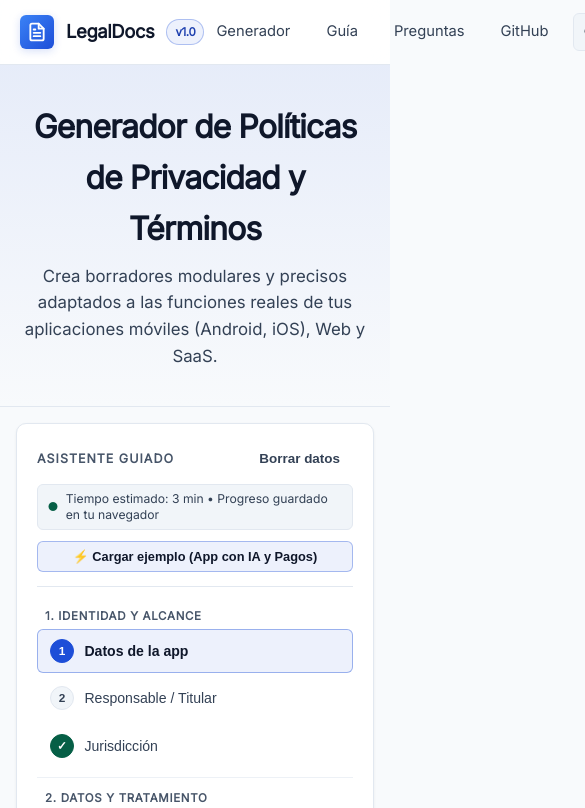
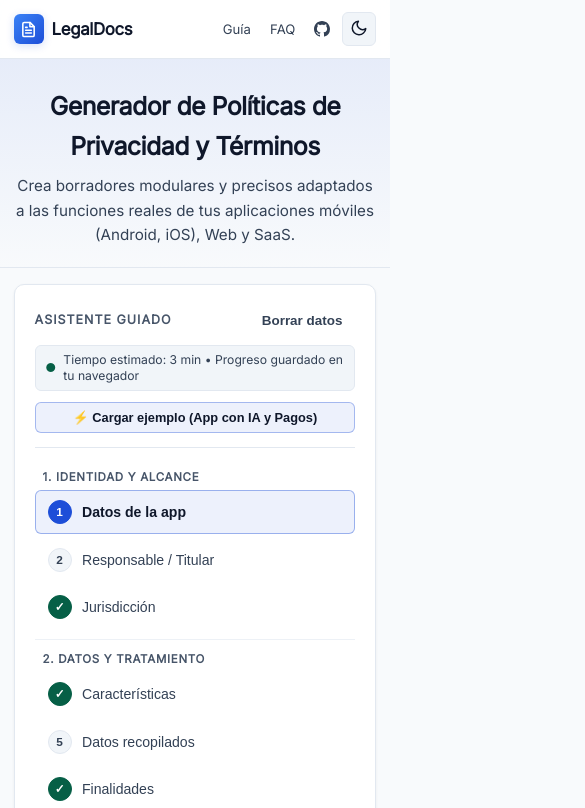
Before and after one commit to daniel95-sv/legaldocs, a website built with Vite: page index.html in a window 390 px wide. Shown: the top 808 px of the page, 585 px wide, since content can reach past the window. Built offline with nearby package versions, Linux system fonts and the light colour scheme.

Commit message:
fix(mobile): resolve header horizontal overflow and optimize responsive layout for mobile screens

```diff
--- a/index.html
+++ b/index.html
@@ -107,15 +107,20 @@
             <polyline points="10 9 9 9 8 9"></polyline>
           </svg>
         </div>
-        <span>LegalDocs</span>
+        <span class="brand-name">LegalDocs</span>
         <span class="brand-badge">v1.0</span>
       </a>
 
       <nav class="header-actions" aria-label="Navegación secundaria">
-        <a href="#generator" class="nav-link">Generador</a>
+        <a href="#generator" class="nav-link nav-link-generator">Generador</a>
         <a href="#como-funciona" class="nav-link">Guía</a>
-        <a href="#faq" class="nav-link">Preguntas</a>
-        <a href="https://github.com/daniel95-sv/legaldocs" class="nav-link" target="_blank" rel="noopener noreferrer" aria-label="Repositorio oficial en GitHub">GitHub</a>
+        <a href="#faq" class="nav-link"><span class="nav-text-full">Preguntas</span><span class="nav-text-short">FAQ</span></a>
+        <a href="https://github.com/daniel95-sv/legaldocs" class="nav-link nav-github-link" target="_blank" rel="noopener noreferrer" aria-label="Repositorio oficial en GitHub">
+          <svg class="nav-github-icon" aria-hidden="true" width="16" height="16" viewBox="0 0 24 24" fill="currentColor">
+            <path d="M12 0C5.37 0 0 5.37 0 12c0 5.31 3.435 9.795 8.205 11.385.6.105.825-.255.825-.57 0-.285-.015-1.23-.015-2.235-3.015.555-3.795-.735-4.035-1.41-.135-.345-.72-1.41-1.23-1.695-.42-.225-1.02-.78-.015-.795.945-.015 1.62.87 1.845 1.23 1.08 1.815 2.805 1.305 3.495.99.105-.78.42-1.305.765-1.605-2.67-.3-5.46-1.335-5.46-5.925 0-1.305.465-2.385 1.23-3.225-.12-.3-.54-1.53.12-3.18 0 0 1.005-.315 3.3 1.23.96-.27 1.98-.405 3-.405s2.04.135 3 .405c2.295-1.56 3.3-1.23 3.3-1.23.66 1.65.24 2.88.12 3.18.765.84 1.23 1.905 1.23 3.225 0 4.605-2.805 5.625-5.475 5.925.435.375.81 1.095.81 2.22 0 1.605-.015 2.895-.015 3.3 0 .315.225.69.825.57A12.02 12.02 0 0024 12c0-6.63-5.37-12-12-12z"/>
+          </svg>
+          <span class="nav-github-text">GitHub</span>
+        </a>
         <button class="icon-button" id="themeToggleBtn" type="button" aria-label="Cambiar modo oscuro o claro" title="Alternar tema">
           <span id="themeToggleIcon" aria-hidden="true"></span>
           <span class="sr-only" id="themeToggleText">Cambiar tema visual</span>
--- a/src/styles/main.css
+++ b/src/styles/main.css
@@ -86,6 +86,8 @@
 html {
   scroll-behavior: smooth;
   font-size: 16px;
+  max-width: 100%;
+  overflow-x: hidden;
 }
 
 body {
@@ -98,6 +100,10 @@
   flex-direction: column;
   -webkit-font-smoothing: antialiased;
   -moz-osx-font-smoothing: grayscale;
+  width: 100%;
+  max-width: 100%;
+  overflow-x: hidden;
+  position: relative;
 }
 
 /* Accessibility: focus indicator */
@@ -128,6 +134,7 @@
   -webkit-backdrop-filter: blur(12px);
   border-bottom: 1px solid var(--border-subtle);
   transition: background-color var(--transition-normal);
+  width: 100%;
 }
 
 .header-container {
@@ -138,6 +145,8 @@
   display: flex;
   align-items: center;
   justify-content: space-between;
+  width: 100%;
+  box-sizing: border-box;
 }
 
 .brand-link {
@@ -149,6 +158,7 @@
   font-weight: 700;
   font-size: 1.15rem;
   letter-spacing: -0.02em;
+  flex-shrink: 0;
 }
 
 .brand-icon-wrapper {
@@ -160,6 +170,11 @@
   place-items: center;
   color: #ffffff;
   box-shadow: 0 2px 8px var(--accent-glow);
+  flex-shrink: 0;
+}
+
+.brand-name {
+  white-space: nowrap;
 }
 
 .brand-badge {
@@ -170,6 +185,7 @@
   color: #93c5fd;
   border-radius: var(--radius-full);
   border: 1px solid color-mix(in srgb, var(--accent-primary) 30%, transparent);
+  white-space: nowrap;
 }
 
 [data-theme="light"] .brand-badge {
@@ -180,6 +196,7 @@
   display: flex;
   align-items: center;
   gap: 0.75rem;
+  flex-shrink: 0;
 }
 
 .nav-link {
@@ -190,11 +207,26 @@
   padding: 0.4rem 0.75rem;
   border-radius: var(--radius-sm);
   transition: color var(--transition-fast), background-color var(--transition-fast);
+  white-space: nowrap;
 }
 
 .nav-link:hover {
   color: var(--text-main);
   background-color: var(--bg-surface-elevated);
+}
+
+.nav-github-link {
+  display: inline-flex;
+  align-items: center;
+  gap: 0.45rem;
+}
+
+.nav-github-icon {
+  flex-shrink: 0;
+}
+
+.nav-text-short {
+  display: none;
 }
 
 .icon-button {
@@ -208,11 +240,86 @@
   place-items: center;
   cursor: pointer;
   transition: background-color var(--transition-fast), border-color var(--transition-fast);
+  flex-shrink: 0;
 }
 
 .icon-button:hover {
   background-color: var(--bg-surface-hover);
   border-color: var(--border-strong);
+}
+
+/* Header Responsive Breakpoints */
+@media (max-width: 768px) {
+  .header-container {
+    padding: 0 0.85rem;
+    height: 58px;
+  }
+
+  .nav-link-generator {
+    display: none;
+  }
+
+  .header-actions {
+    gap: 0.4rem;
+  }
+
+  .nav-link {
+    padding: 0.35rem 0.55rem;
+    font-size: 0.86rem;
+  }
+
+  .icon-button {
+    width: 34px;
+    height: 34px;
+  }
+}
+
+@media (max-width: 520px) {
+  .brand-badge {
+    display: none;
+  }
+
+  .brand-link {
+    font-size: 1.05rem;
+    gap: 0.5rem;
+  }
+
+  .brand-icon-wrapper {
+    width: 30px;
+    height: 30px;
+  }
+
+  .brand-icon-wrapper svg {
+    width: 17px;
+    height: 17px;
+  }
+
+  .nav-github-text {
+    display: none;
+  }
+
+  .nav-github-link {
+    padding: 0.4rem 0.45rem;
+    display: grid;
+    place-items: center;
+  }
+
+  .nav-text-full {
+    display: none;
+  }
+
+  .nav-text-short {
+    display: inline;
+  }
+
+  .header-actions {
+    gap: 0.3rem;
+  }
+
+  .nav-link {
+    padding: 0.35rem 0.45rem;
+    font-size: 0.82rem;
+  }
 }
 
 /* App Hero / Title banner */
@@ -221,6 +328,8 @@
   border-bottom: 1px solid var(--border-subtle);
   padding: 2.25rem 1.25rem;
   text-align: center;
+  width: 100%;
+  box-sizing: border-box;
 }
 
 .hero-banner h1 {
@@ -229,6 +338,7 @@
   letter-spacing: -0.03em;
   margin-bottom: 0.5rem;
   color: var(--text-main);
+  word-break: break-word;
 }
 
 .hero-banner p {
@@ -238,12 +348,29 @@
   margin: 0 auto;
 }
 
+@media (max-width: 640px) {
+  .hero-banner {
+    padding: 1.75rem 1rem 1.25rem;
+  }
+
+  .hero-banner h1 {
+    font-size: 1.55rem;
+    letter-spacing: -0.02em;
+  }
+
+  .hero-banner p {
+    font-size: 0.95rem;
+  }
+}
+
 /* Main Content Region */
 .site-main {
   flex: 1;
   display: flex;
   flex-direction: column;
   width: 100%;
+  max-width: 100%;
+  overflow-x: hidden;
 }
 
 /* Scroll margin offset for fixed header navigation */
@@ -264,12 +391,14 @@
   grid-template-columns: 280px 1fr;
   gap: 1.75rem;
   align-items: start;
+  box-sizing: border-box;
 }
 
 @media (max-width: 960px) {
   .main-wrapper {
     grid-template-columns: 1fr;
-    padding: 1rem;
+    padding: 1rem 0.85rem;
+    gap: 1.25rem;
   }
 }
 
@@ -545,6 +674,12 @@
   margin-bottom: 1rem;
 }
 
+@media (max-width: 520px) {
+  .checkbox-card-grid {
+    grid-template-columns: 1fr;
+  }
+}
+
 .checkbox-card {
   display: flex;
   align-items: flex-start;
@@ -765,6 +900,8 @@
 
 .document-editor-area {
   width: 100%;
+  max-width: 100%;
+  box-sizing: border-box;
   min-height: 480px;
   background-color: var(--bg-surface-elevated);
   color: var(--text-main);
@@ -775,7 +912,17 @@
   font-size: 0.9rem;
   line-height: 1.65;
   white-space: pre-wrap;
+  word-break: break-word;
+  overflow-wrap: break-word;
   resize: vertical;
+}
+
+@media (max-width: 640px) {
+  .document-editor-area {
+    padding: 0.85rem;
+    font-size: 0.82rem;
+    min-height: 360px;
+  }
 }
 
 .document-toolbar {
```
